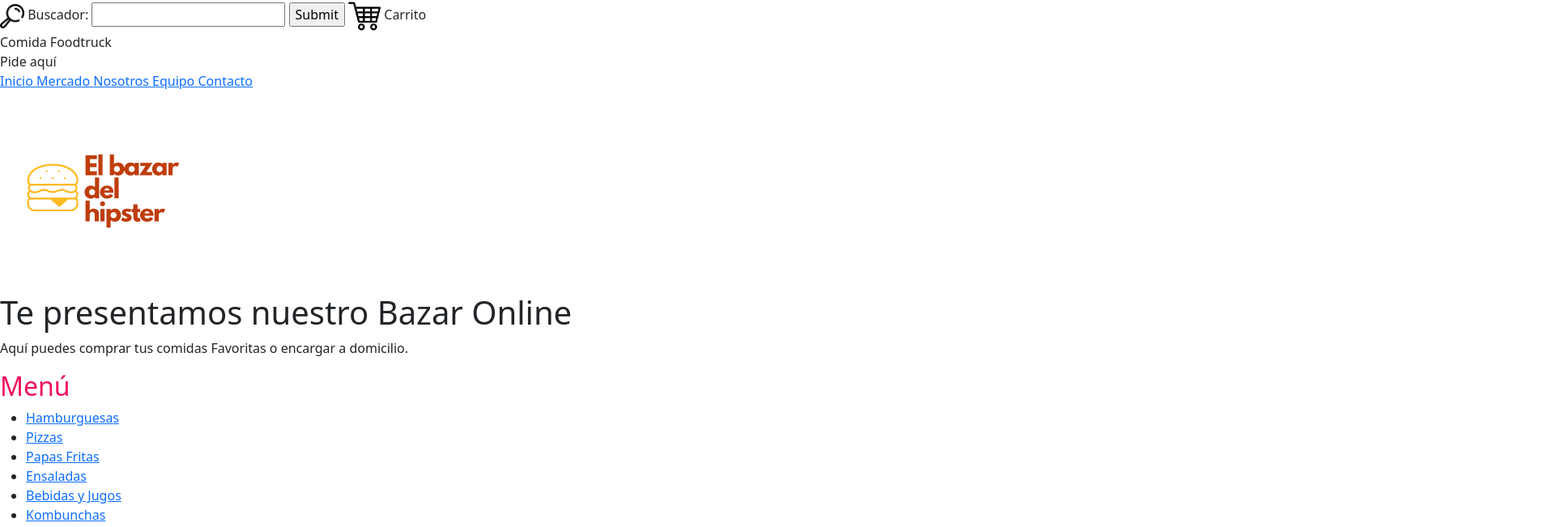
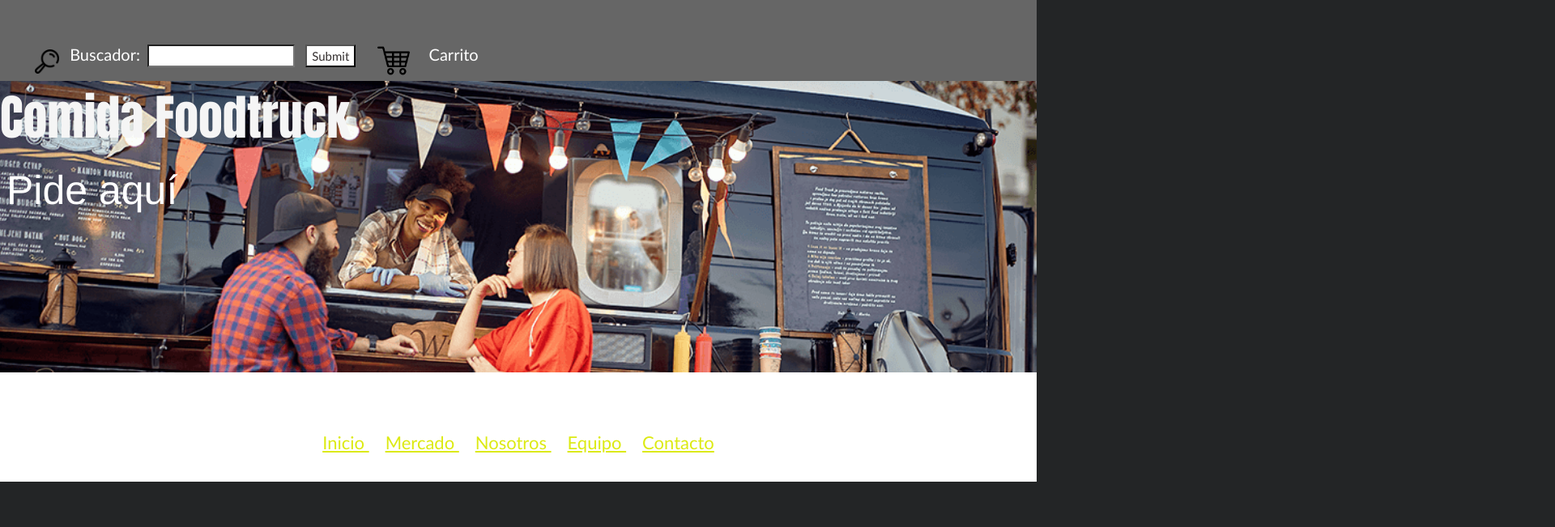
Before and after one commit to jubascunanc/El.Bazar_del.hipster, a plain HTML site: page paginas/mercado.html in a window 1280 px wide. Shown: the top 651 px of the page at 81% size, 1920 px wide, since content can reach past the window. Drawn offline with nearby package versions, Linux system fonts and the light colour scheme; the site is published under a folder, as on GitHub Pages, so addresses that start at the root find nothing.

Commit message:
cambio todo

```diff
--- a/paginas/mercado.html
+++ b/paginas/mercado.html
@@ -10,7 +10,7 @@
   <link href="https://unpkg.com/aos@2.3.1/dist/aos.css" rel="stylesheet">
   <!--Scripts-->
   <script src="https://unpkg.com/aos@2.3.1/dist/aos.js"></script>
-  <link rel="stylesheet" href="/css/estilos.css">
+  <link rel="stylesheet" href="../css/estilos.css">
   <title> Mercado Online </title>
 </head>
 
@@ -58,10 +58,10 @@
     <div class="Menu">
      <nav>
          <a href= "../index.html"> Inicio </a>
-         <a href="/paginas/mercado.html"> Mercado </a>
-         <a href="/paginas/nosotros.html"> Nosotros </a>
-         <a href="/paginas/equipo.html"> Equipo </a>
-         <a href="/paginas/contacto.html"> Contacto </a>
+         <a href="./paginas/mercado.html"> Mercado </a>
+         <a href="./paginas/nosotros.html"> Nosotros </a>
+         <a href="./paginas/equipo.html"> Equipo </a>
+         <a href="./paginas/contacto.html"> Contacto </a>
      </nav>
      </div>
     </div>
```
Also changed, not shown: index.html (+2 -2 lines), paginas/contacto.html (+4 -4 lines), paginas/equipo.html (+5 -5 lines), paginas/nosotros.html (+5 -5 lines).
